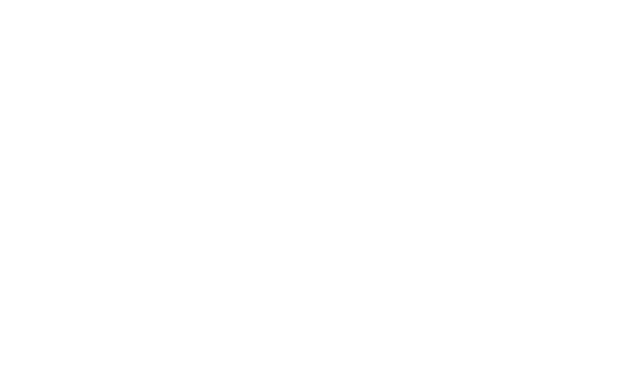
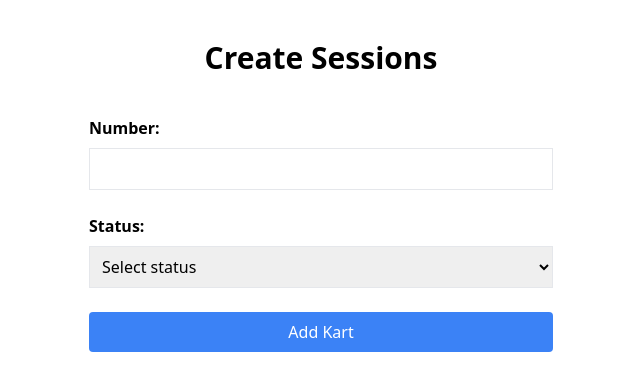
Before and after one commit to Allertvdw/KartApp-FE, a React (Vite) app in the folder kart-app-fe/: page /admin/karts/add in a window 1280 px wide. Before the commit this address had no page. Shown: the top 390 px of the page, without its empty margins (319-959 px from the left). Built offline with nearby package versions, Linux system fonts and the light colour scheme; the HTML template or start-up script is replaced by a standard one.

Commit message:
Added kart overview

```diff
--- a/kart-app-fe/src/App.jsx
+++ b/kart-app-fe/src/App.jsx
@@ -13,6 +13,8 @@
 import CreateSessions from "./components/admin/sessions/CreateSessions";
 import SessionOverview from "./components/admin/sessions/SessionOverview";
 import BookingOverview from "./components/admin/bookings/BookingOverview";
+import KartOverview from "./components/admin/karts/KartOverview";
+import AddKarts from "./components/admin/karts/AddKarts";
 
 export default function App() {
   const location = useLocation();
@@ -37,6 +39,8 @@
         <Route path="/admin/bookings" element={<BookingOverview />} />
         <Route path="/admin/sessions" element={<SessionOverview />} />
         <Route path="/admin/sessions/create" element={<CreateSessions />} />
+        <Route path="/admin/karts" element={<KartOverview />} />
+        <Route path="/admin/karts/add" element={<AddKarts />} />
       </Routes>
 
       {!isAdminPage && <Footer />}
--- /dev/null
+++ b/kart-app-fe/src/components/admin/karts/AddKarts.jsx
@@ -0,0 +1,86 @@
+import React, { useState } from "react";
+import ToastNotification from "../../notifications/ToastNotification";
+import { useNavigate } from "react-router-dom";
+
+export default function AddKarts() {
+  const [number, setNumber] = useState("");
+  const [status, setStatus] = useState("");
+  const navigate = useNavigate();
+
+  const mapStatus = {
+    0: "Available",
+    1: "Under Maintenance",
+    2: "Broken",
+  };
+
+  const handleSubmit = async (e) => {
+    e.preventDefault();
+
+    try {
+      const response = await fetch("https://localhost:7197/api/Kart", {
+        method: "POST",
+        headers: { "content-type": "application/json" },
+        body: JSON.stringify({
+          number: number,
+          status: status,
+        }),
+      });
+
+      if (!response.ok) throw new Error("Failed to add kart");
+
+      ToastNotification("success", "Kart added successfully.");
+      navigate("/admin/karts");
+    } catch (error) {
+      ToastNotification("error", error.message);
+    }
+  };
+
+  return (
+    <div className="max-w-lg mx-auto p-6 pt-10">
+      <h1 className="text-3xl text-center font-bold mb-10">Create Sessions</h1>
+      <form onSubmit={handleSubmit} className="space-y-6">
+        <div>
+          <label htmlFor="number" className="block mb-2 font-semibold">
+            Number:
+          </label>
+          <input
+            type="number"
+            id="number"
+            min="1"
+            value={number}
+            onChange={(e) => setNumber(e.target.value)}
+            required
+            className="border p-2 w-full"
+          />
+        </div>
+        <div>
+          <label htmlFor="status" className="block mb-2 font-semibold">
+            Status:
+          </label>
+          <select
+            id="status"
+            value={status}
+            onChange={(e) => setStatus(parseInt(e.target.value, 10))}
+            required
+            className="border p-2 w-full"
+          >
+            <option value="" disabled>
+              Select status
+            </option>
+            {Object.entries(mapStatus).map(([key, value]) => (
+              <option key={key} value={key}>
+                {value}
+              </option>
+            ))}
+          </select>
+        </div>
+        <button
+          type="submit"
+          className="w-full bg-blue-500 hover:bg-blue-600 text-white p-2 rounded"
+        >
+          Add Kart
+        </button>
+      </form>
+    </div>
+  );
+}
--- /dev/null
+++ b/kart-app-fe/src/components/admin/karts/KartOverview.jsx
@@ -0,0 +1,84 @@
+import { useEffect, useState } from "react";
+import ToastNotification from "../../notifications/ToastNotification";
+import { useNavigate } from "react-router-dom";
+
+export default function KartOverview() {
+  const [karts, setKarts] = useState([]);
+  const navigate = useNavigate();
+
+  useEffect(() => {
+    fetchKarts();
+  }, []);
+
+  const getKartStatus = (kartStatus) => {
+    switch (kartStatus) {
+      case 0:
+        return "Available";
+      case 1:
+        return "Under Maintenance";
+      case 2:
+        return "Broken";
+      default:
+        return "Unknown";
+    }
+  };
+
+  const handleAddKartClick = () => {
+    navigate("/admin/karts/add");
+  };
+
+  const fetchKarts = async () => {
+    try {
+      const response = await fetch("https://localhost:7197/api/Kart");
+
+      if (!response.ok) {
+        throw new Error("Failed to fetch karts.");
+      }
+
+      const data = await response.json();
+      setKarts(data);
+    } catch (error) {
+      ToastNotification("error", error.message);
+    }
+  };
+
+  return (
+    <div className="max-w-7xl mx-auto p-4 pt-10">
+      <h1 className="text-3xl text-center font-bold mb-6">Kart Overview</h1>
+      <div className="flex justify-center mb-6">
+        <button
+          onClick={handleAddKartClick}
+          className="px-4 py-2 bg-blue-500 text-white rounded hover:bg-blue-600"
+        >
+          Add Kart
+        </button>
+      </div>
+      <table className="w-full bg-white border border-gray-300">
+        <thead>
+          <tr className="bg-gray-100 text-left">
+            <th className="p-2 border-b">Id</th>
+            <th className="p-2 border-b">Number</th>
+            <th className="p-2 border-b">Status</th>
+          </tr>
+        </thead>
+        <tbody>
+          {karts.length > 0 ? (
+            karts.map((kart) => (
+              <tr key={kart.id} className="hover:bg-gray-50">
+                <td className="p-2 border-b">{kart.id}</td>
+                <td className="p-2 border-b">{kart.number}</td>
+                <td className="p-2 border-b">{getKartStatus(kart.status)}</td>
+              </tr>
+            ))
+          ) : (
+            <tr>
+              <td colSpan="5" className="text-center p-4">
+                No karts found.
+              </td>
+            </tr>
+          )}
+        </tbody>
+      </table>
+    </div>
+  );
+}
```
